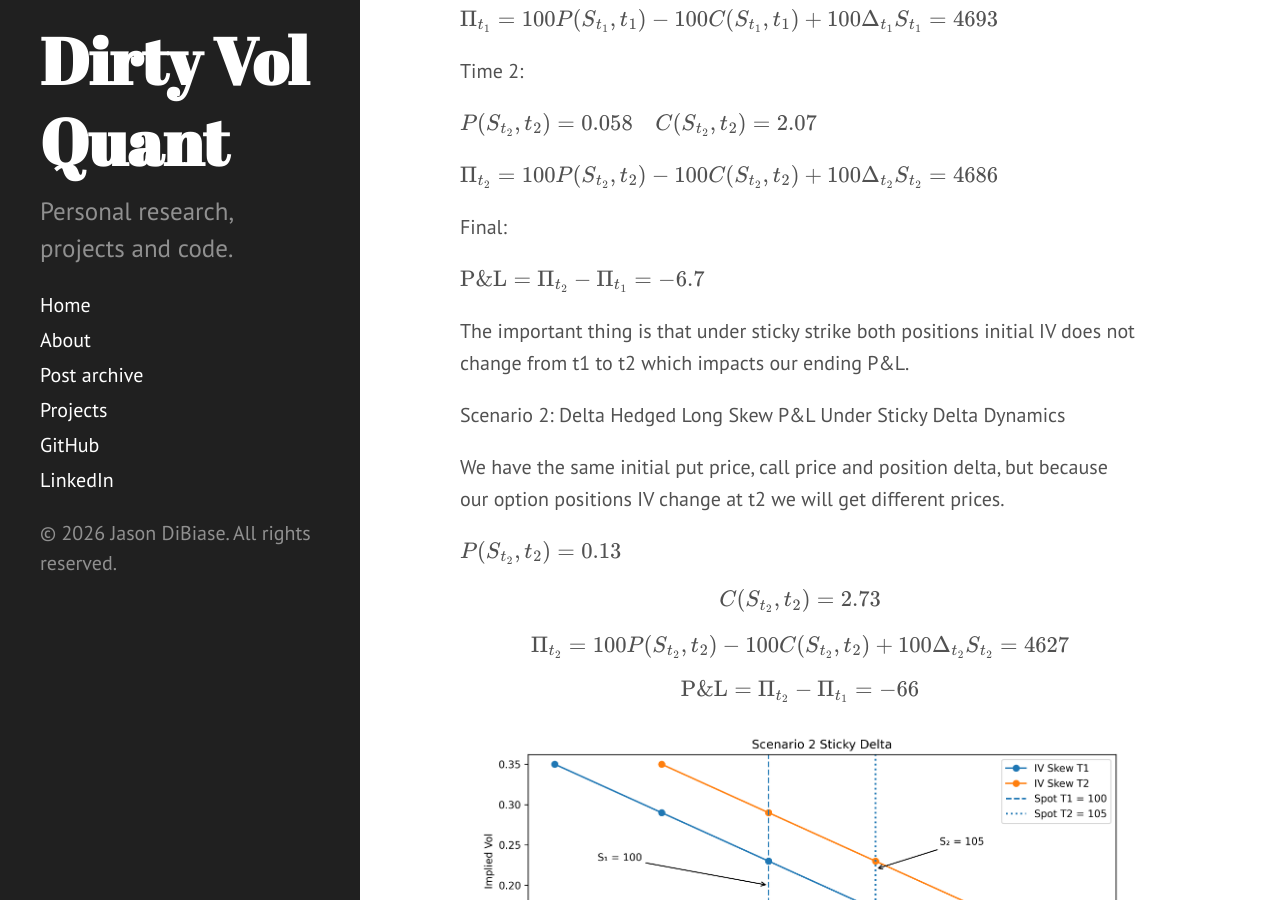
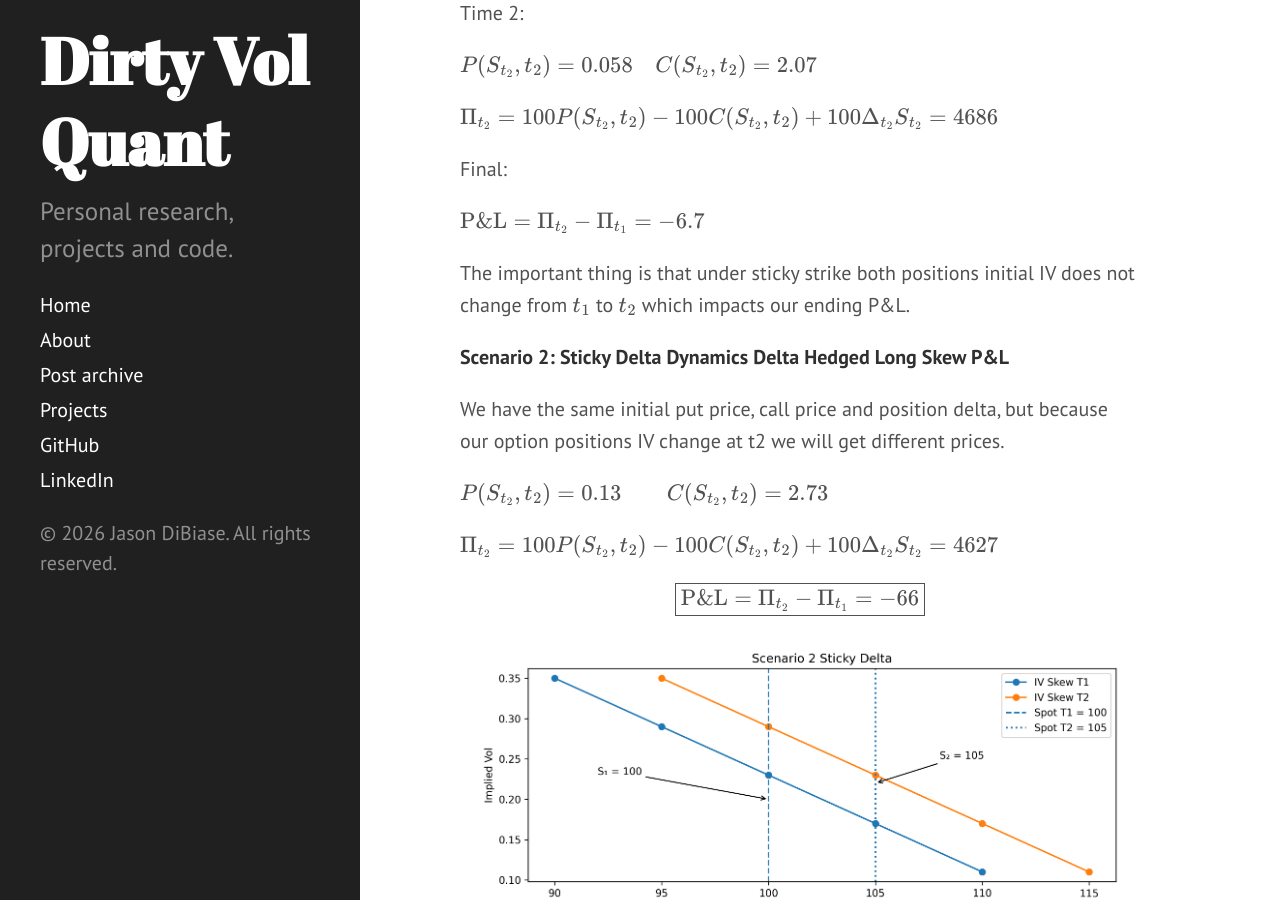
Before and after one commit to dibiasej/dibiasej.github.io, a Jekyll site: the page built from _posts/2026-06-07-Fixed-Strike-Floating-Strike-Spot-Vol-Dynamics-And-The-Skew-Stickiness-Ratio-Part-1.md, in a window 1280 px wide and 900 px high, scrolled down 6531 px. Built offline with Jekyll 4.4.1, drawn with Linux system fonts in a browser that asks for light colours; Markdown is read by kramdown in place of the engine named in the settings; some of the changed text lies outside the part shown.

```diff
--- a/_posts/2026-06-07-Fixed-Strike-Floating-Strike-Spot-Vol-Dynamics-And-The-Skew-Stickiness-Ratio-Part-1.md
+++ b/_posts/2026-06-07-Fixed-Strike-Floating-Strike-Spot-Vol-Dynamics-And-The-Skew-Stickiness-Ratio-Part-1.md
@@ -49,8 +49,7 @@ Its important to note that there are other spot vol regimes. For example Collin
 
 I want to illustrate below how these regimes will affect a delta hedged short risk reversal, ie long skew. In my examples I will use a linearly inverted skew curve for simplicity, and show how the value of our option positions will change based on a move in spot and a move in the skew curve over a 15 day period. We construct a portfolio $$\Pi$$ that is long a 95 strike put and short a 105 strike call and buy delta shares to hedge (short risk reversals have negative delta so we buy stock to hedge). We hold this position for 15 days without adjusting the hedge and calculate the P&L. As will see below in both regimes our position will lose money.
 
-### Scenario 1: Delta Hedged Long Skew P&L
-**Sticky Strike Dynamics**
+##### Scenario 1: Sticky Strike Dynamics Delta Hedged Long Skew P&L
 
 ![Sticky Strike Vol Dynamics](/assets/images/Sticky-Strike-Scenario-1-2026-07-02.png)
 
@@ -76,24 +75,20 @@ $
 \mathrm{P\&L} = \Pi_{t_2} - \Pi_{t_1} = -6.7
 $
 
-The important thing is that under sticky strike both positions initial IV does not change from t1 to t2 which impacts our ending P&L.
+The important thing is that under sticky strike both positions initial IV does not change from $t_1$ to $t_2$ which impacts our ending P&L.
 
-Scenario 2: Delta Hedged Long Skew P&L Under Sticky Delta Dynamics
+**Scenario 2: Sticky Delta Dynamics Delta Hedged Long Skew P&L**
 
 We have the same initial put price, call price and position delta, but because our option positions IV change at t2 we will get different prices.
 
-$P(S_{t_2}, t_2) = 0.13$
+$P(S_{t_2}, t_2) = 0.13 \qquad C(S_{t_2}, t_2) = 2.73$
+
+$
+\Pi_{t_2} = 100P(S_{t_2},t_2) - 100C(S_{t_2},t_2) + 100\Delta_{t_2}S_{t_2} = 4627
+$
 
 $$
-C(S_{t_2}, t_2) = 2.73
-$$
-
-$$
-\Pi_{t_2} = 100P(S_{t_2},t_2) - 100C(S_{t_2},t_2) + 100\Delta_{t_2}S_{t_2} = 4627
-$$
-
-$$
-\mathrm{P\&L} = \Pi_{t_2} - \Pi_{t_1} = -66
+\boxed{\mathrm{P\&L} = \Pi_{t_2} - \Pi_{t_1} = -66}
 $$
 
 ![Sticky Delta Vol Dynamics](/assets/images/Sticky-Delta-Scenario-2-2026-07-02.png)
@@ -110,32 +105,20 @@ Local volatility is another way of modeling vol where we assume the instantaneou
 
 Remeber in this scenario the 95 strike put IVs rise from t1 to t2 and the 105 strike call IVs fall.
 
-$$
-P(S_{t_1}, t_1) = 1.147
-$$
+$P(S_{t_1}, t_1) = 1.147 \qquad C(S_{t_1}, t_1) = 1.04 \qquad \Delta = -.5$
+
+$
+\Pi_{t_1} = 100P(S_{t_1},t_1) - 100C(S_{t_1},t_1) + 100\Delta_{t_1}S_{t_1} = 5200
+$
+
+$P(S_{t_2}, t_2) = 0.12 \qquad C(S_{t_2}, t_2) = 2.15$
+
+$
+\Pi_{t_2} = 100P(S_{t_2},t_2) - 100C(S_{t_2},t_2) + 100\Delta_{t_2}S_{t_2} = 5247
+$
 
 $$
-C(S_{t_1}, t_1) = 1.04
-$$
-
-$$
-\Pi_{t_1} = 100P(S_{t_1},t_1) - 100C(S_{t_1},t_1) + 100\Delta_{t_1}S_{t_1} = 5200
-$$
-
-$$
-P(S_{t_2}, t_2) = 0.12
-$$
-
-$$
-C(S_{t_2}, t_2) = 2.15
-$$
-
-$$
-\Pi_{t_2} = 100P(S_{t_2},t_2) - 100C(S_{t_2},t_2) + 100\Delta_{t_2}S_{t_2} = 5247
-$$
-
-$$
-\mathrm{P\&L} = \Pi_{t_2} - \Pi_{t_1} = 47
+\boxed{\mathrm{P\&L} = \Pi_{t_2} - \Pi_{t_1} = 47}
 $$
 
 You can see in this regime dynamic we actually make money on the long skew trade.
```
